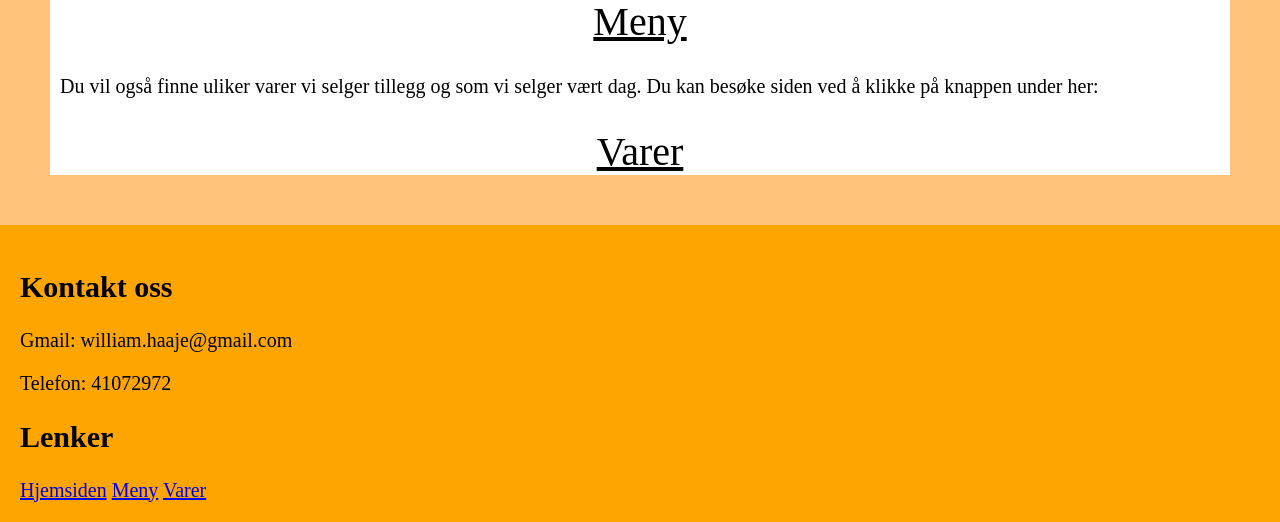
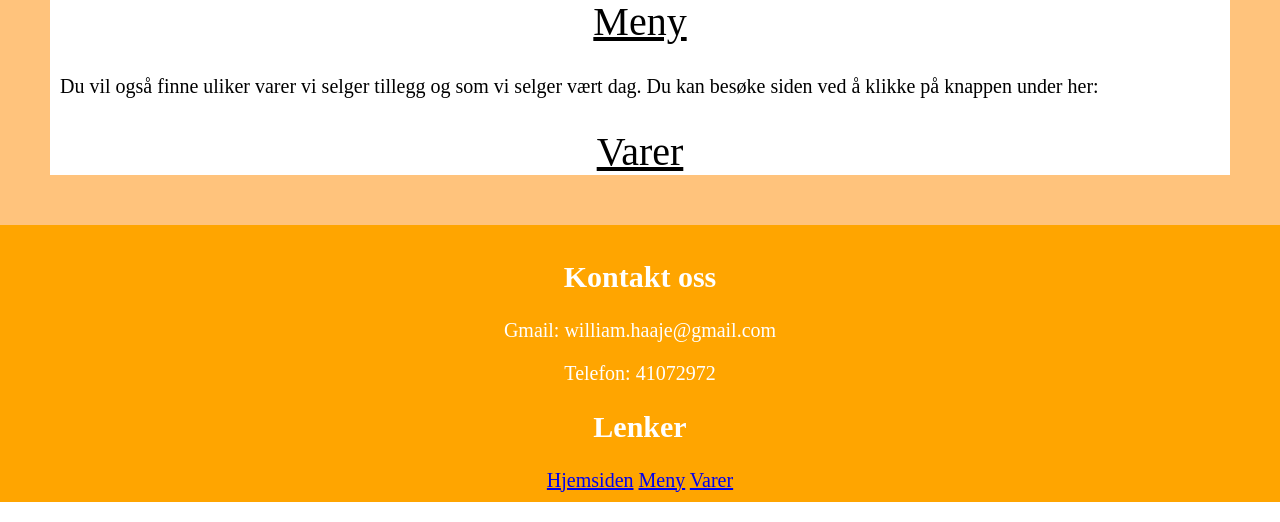
Before and after one commit to RoastPaper/Nettside-for-kantina, a PHP site: page / in a window 1280 px wide; the page is wider, and only the part inside the window is pictured. Shown: the part 1326-1848 px from the top of that part. Run offline with PHP 8.4, Linux system fonts and the light colour scheme.

Commit message:
Har laget en footer for nettsiden

```diff
--- a/style.css
+++ b/style.css
@@ -86,7 +86,8 @@ a.link {
 
 footer {
     background-color: orange;
-    border: white;
+    color: white;
     font-size: 20px;
-    padding: 20px;
+    padding: 10px;
+    text-align: center;
 }
```
